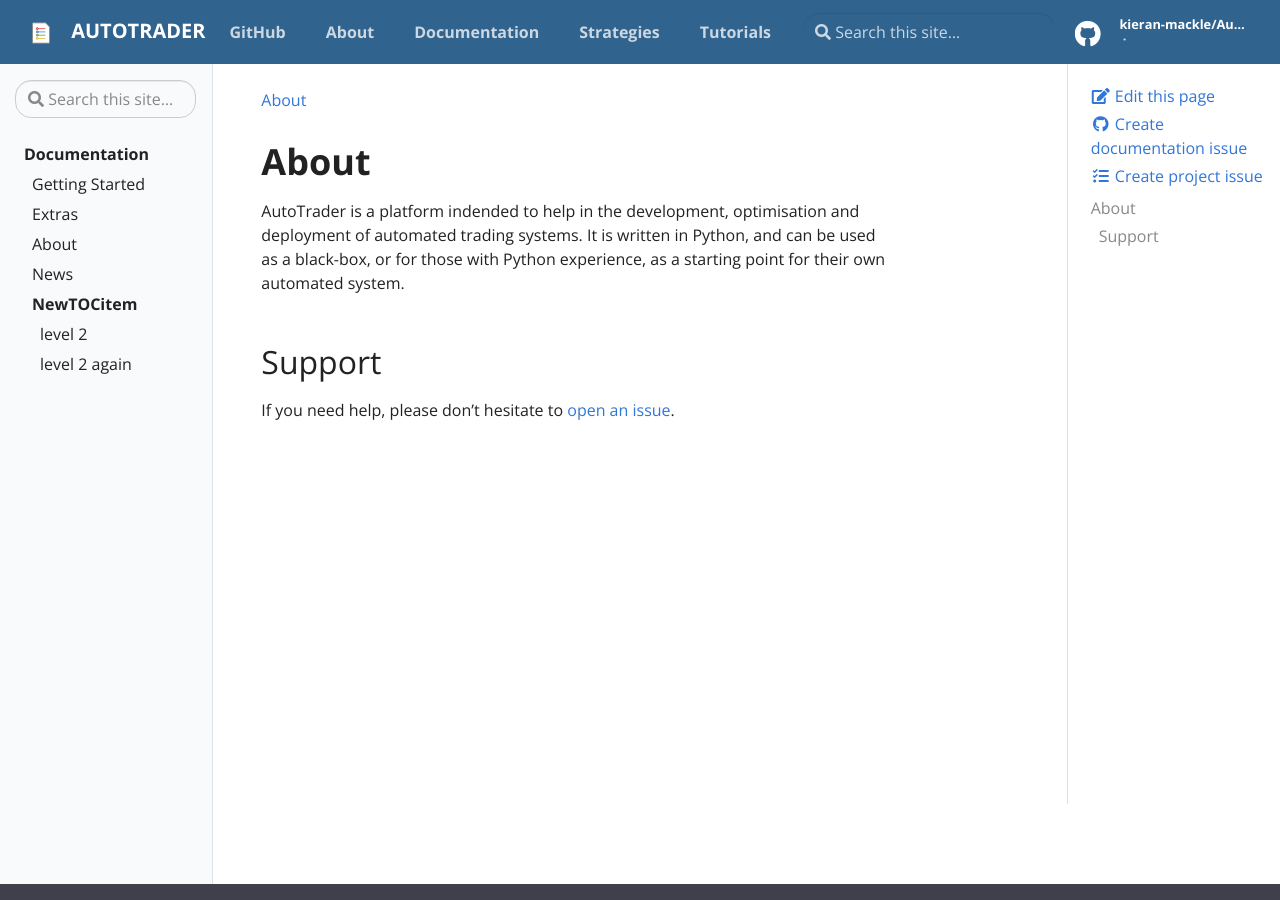
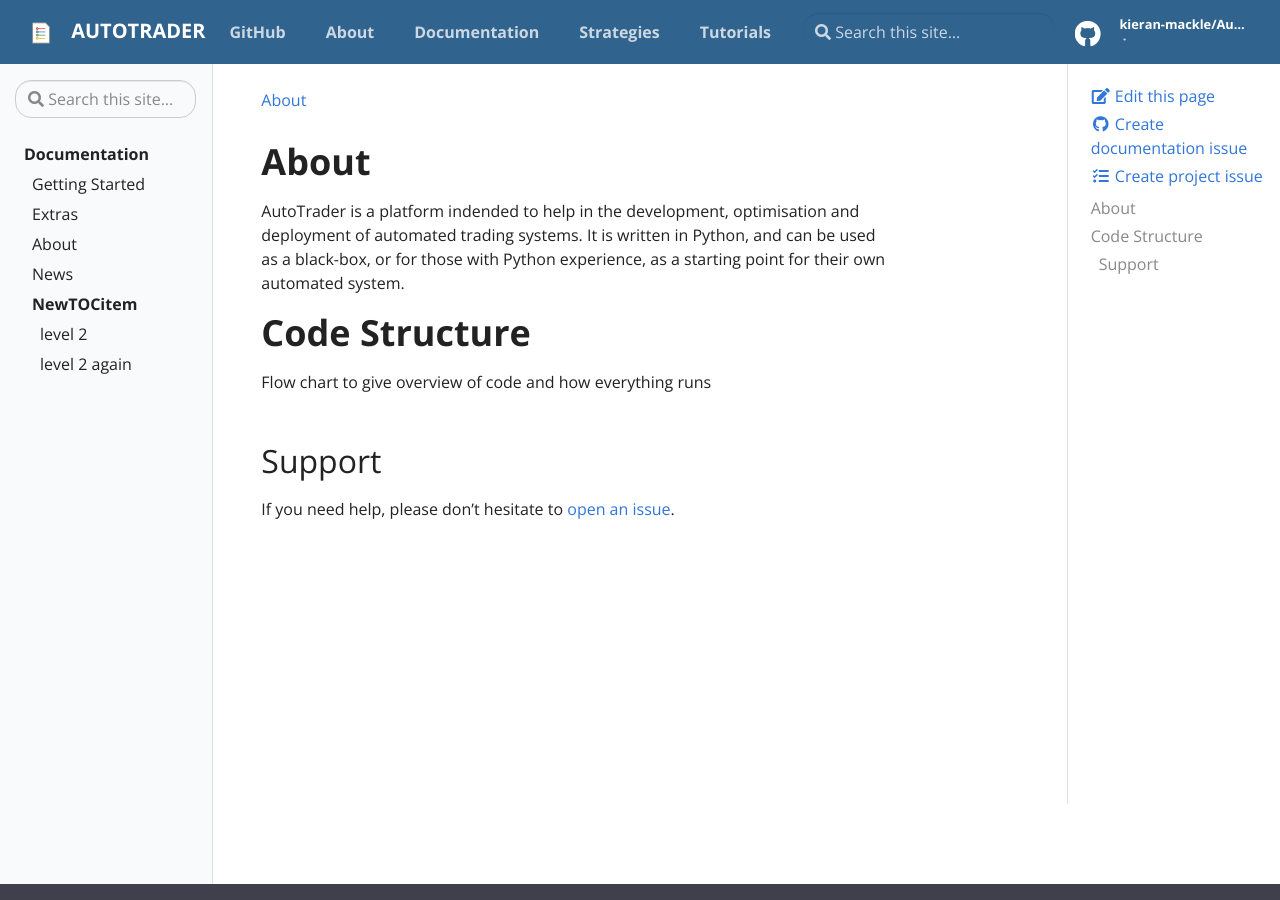
Before and after one commit to kieran-mackle/AutoTrader, a Jekyll site: the page built from docs/pages/about.md, in a window 1280 px wide and 900 px high. Built offline with Jekyll 4.4.1, drawn with Linux system fonts in a browser that asks for light colours.

Commit message:
Update about.md

```diff
--- a/docs/pages/about.md
+++ b/docs/pages/about.md
@@ -10,6 +10,11 @@
 for their own automated system.
 
 
+# Code Structure
+Flow chart to give overview of code and how everything runs
+
+
+
 ## Support
 
 If you need help, please don't hesitate to [open an issue](https://www.github.com/{{ site.github_user }}/{{ site.github_repo }}).
```
